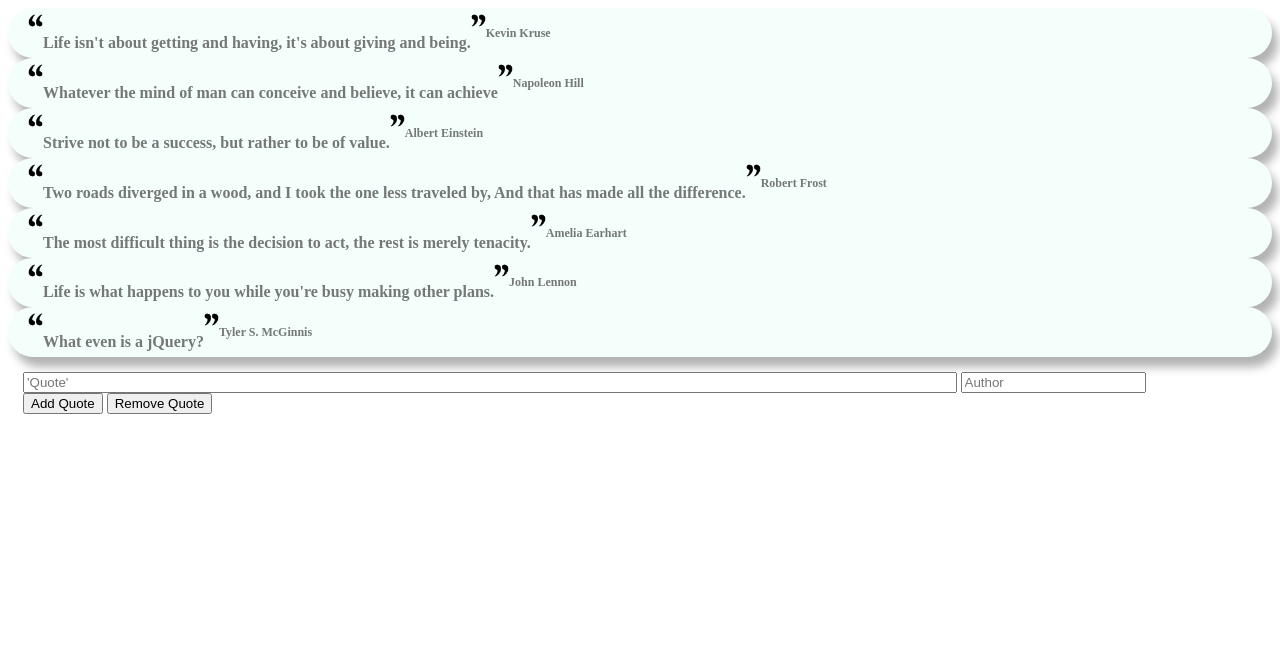
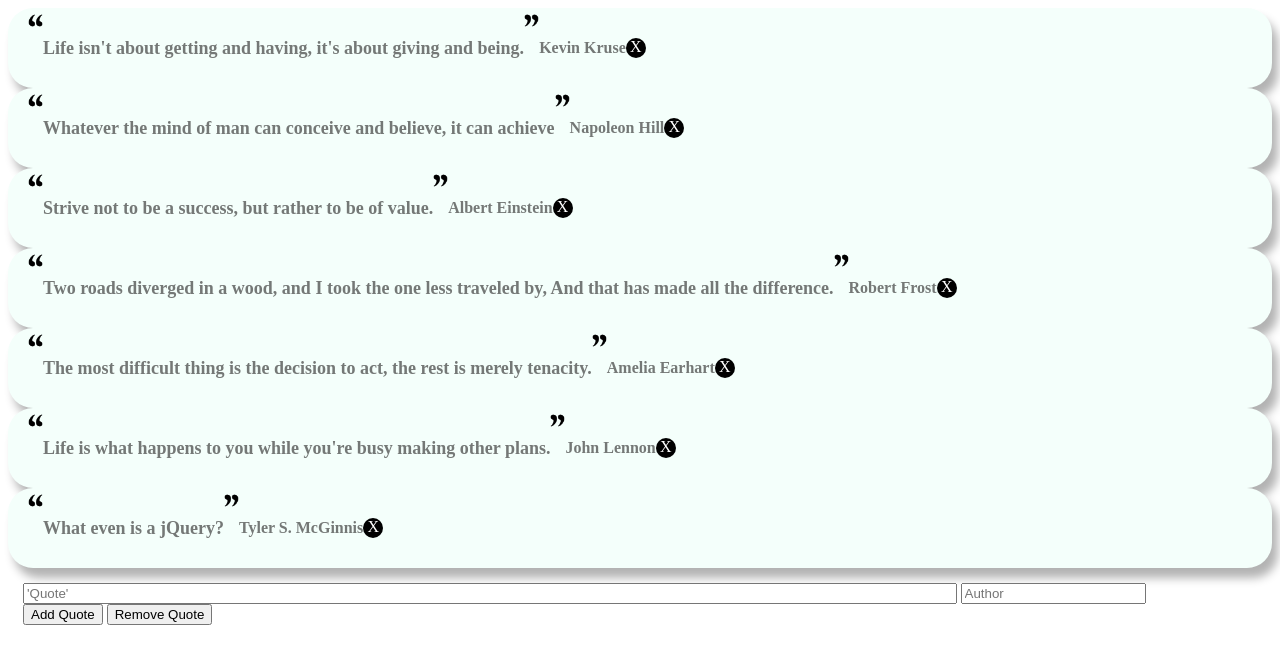
Before and after one commit to khayyamj/Quote-Book, a plain HTML site: page index.html in a window 1280 px wide. Drawn offline with nearby package versions, Linux system fonts and the light colour scheme.

Commit message:
working cancel button on quotes; not pretty

```diff
--- a/index.html
+++ b/index.html
@@ -12,6 +12,7 @@
                 <h1>{{quote.text}}</h1>
                 <img src="images/quote.png" class="quote-back">
                 <h2>{{quote.author}}</h2>
+                <div class="remove" ng-click="removeData(quote)"> X </div>
             </span>
         </div>
 
--- a/style.css
+++ b/style.css
@@ -4,7 +4,7 @@ span {
     display: flex;
     flex-direction: row;
     flex-flow: wrap;
-    align-items: flex-end;
+    align-items: center;
     flex: 1;
     /*width: 100%
     background-color: white;*/
@@ -13,21 +13,32 @@ span {
     box-shadow: 6px 10px 10px #B3B3B3;
     padding: 5px 20px;
     background-color: #F4FFFB;
-    line-height: 20px;
+    min-height: 70px;
 }
 h1 {
     display: flex;
     margin: 0;
-    font-size: 16px;
+    font-size: 18px;
     color: #747876
 }
 h2 {
-    font-size: 12px;
+    font-size: 16px;
     color: #747876
 }
 .addRemove {
     height: 50px;
     margin: 15px;
+}
+.remove{
+    justify-content: flex-end;
+    height: 20px;
+    width: 20px;
+    border-radius: 20px;
+    font-size: 16px;
+    background-color: black;
+    color: white;
+    text-align: center;
+    cursor: pointer;
 }
 
 .longer {
@@ -36,9 +47,11 @@ h2 {
 .quote-front {
     height: 15px;
     align-self: flex-start;
+    padding-bottom: 20px;
 }
 .quote-back {
     height: 15px;
     align-self: flex-start;
     transform: rotateZ(180deg);
+    padding-top: 20px;
 }
```
